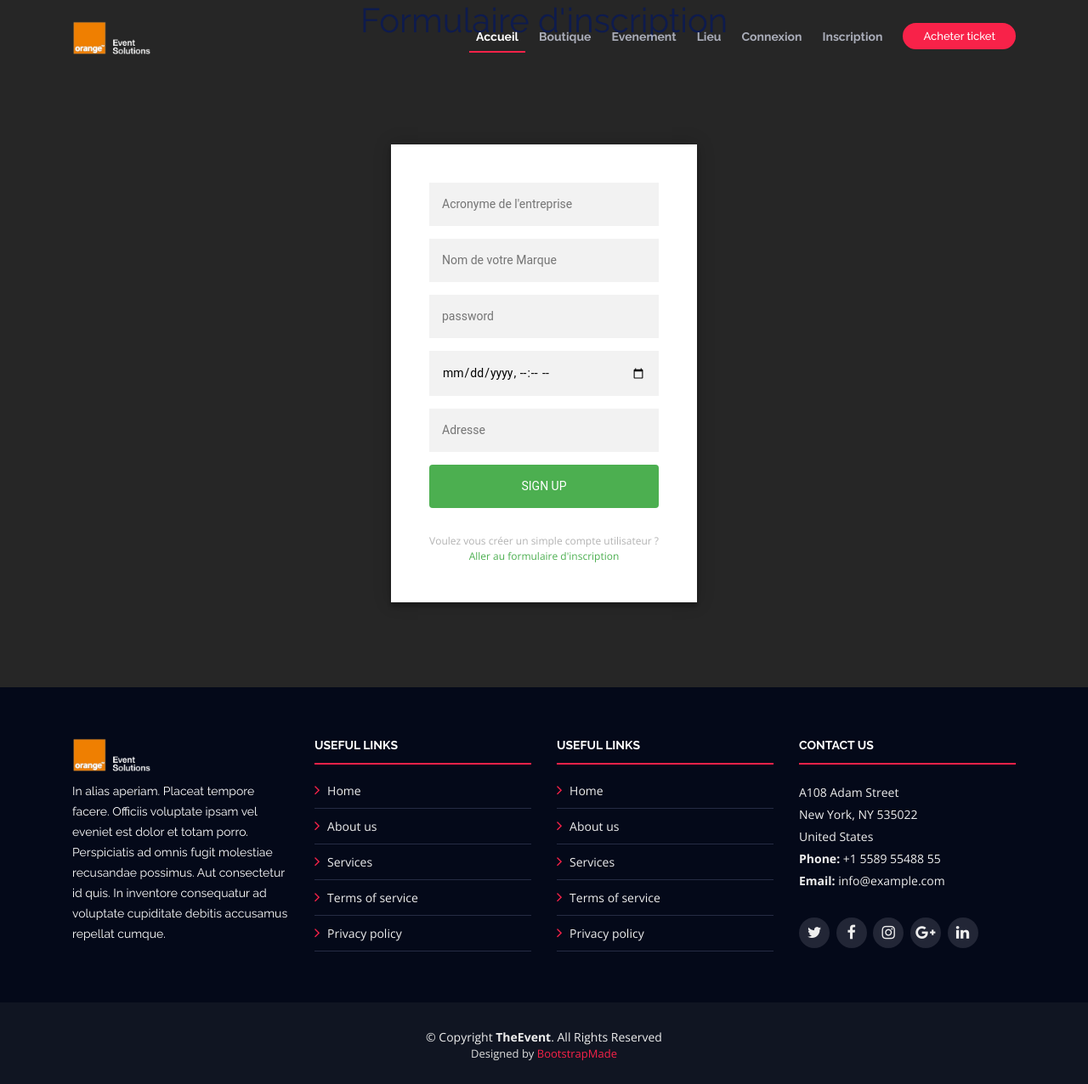
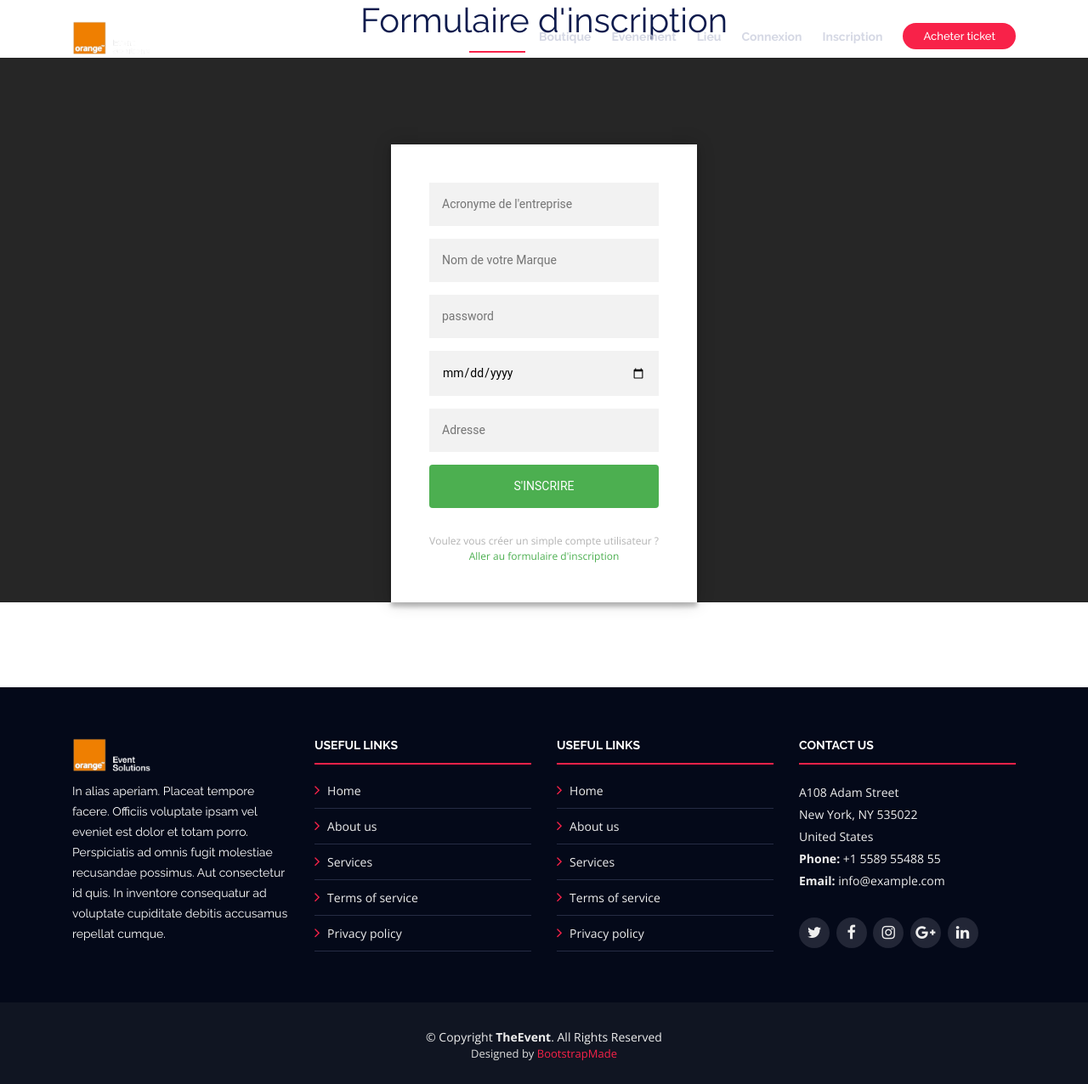
Before and after one commit to raph0424/survey, a PHP site: page /vue/inscription.php in a window 1280 px wide. Shown: the whole page at 85% size. Run offline with PHP 8.4, Linux system fonts and the light colour scheme; some libraries are stand-ins or nearby versions.

Commit message:
Add files via upload

```diff
--- a/vue/formulaire/formInscription.php
+++ b/vue/formulaire/formInscription.php
@@ -1,6 +1,6 @@
 <link href="css/formstyle.css" rel="stylesheet">
 <style type="text/css">
-body {
+.body {
        background-color: #262626;
 }
 .login-page {
@@ -8,7 +8,6 @@
   padding: 8% 0 0;
   margin: auto;
 }
-
 .form {
   position: relative;
   z-index: 1;
@@ -19,7 +18,6 @@
   text-align: center;
   box-shadow: 0 0 20px 0 rgba(0, 0, 0, 0.2), 0 5px 5px 0 rgba(0, 0, 0, 0.24);
 }
-
 .form input {
   font-family: "Roboto", sans-serif;
   outline: 0;
@@ -31,7 +29,6 @@
   box-sizing: border-box;
   font-size: 14px;
 }
-
 .form .btn {
   font-family: "Roboto", sans-serif;
   text-transform: uppercase;
@@ -46,33 +43,27 @@
   transition: all 0.3 ease;
   cursor: pointer;
 }
-
 .form button:hover,
 .form button:active,
 .form button:focus {
   background: #43A047;
 }
-
 .form .message {
   margin: 15px 0 0;
   color: #b3b3b3;
   font-size: 12px;
 }
-
 .form .message a {
   color: #4CAF50;
   text-decoration: none;
 }
-
 .form .register-form {
   display: none;
 }
-
 .infoo {
   margin: 50px auto;
   text-align: center;
 }
-
 .infoo h1 {
   margin: 0 0 15px;
   padding: 0;
@@ -80,49 +71,45 @@
   font-weight: 300;
   color: #1a1a1a;
 }
-
 .infoo span {
   color: #4d4d4d;
   font-size: 12px;
 }
-
 .infoo span a {
   color: #000000;
   text-decoration: none;
 }
-
 .infoo span .fa {
   color: #EF3B3A;
 }
 </style>
-<body>
+<div class = "body">
 <script src="https://ajax.googleapis.com/ajax/libs/jquery/2.1.1/jquery.min.js"></script>
 <div id="login_page" class="login-page">
   <div class="form">
     <form id="register_form" class="register-form">
       <input type="text" name="nom" placeholder="Nom">
       <input type="text" name="prenom" placeholder="Prénom">
-      <input type="text" name="email" placeholder="email address" />
+      <input type="text" name="email" placeholder="Adresse email" />
       <input type="password" name="mdp" placeholder="password" />
       <input type="text" name="telephone" placeholder="N° Télephone" />
       <input type="date" name="date_naissance" placeholder="Votre date de naissance">
       <input type="text" name="adresse" placeholder="Adresse">
       <input type="text" name="code_postal" placeholder="Code postal">
       <input type="hidden" name="role" value="ROLE_USER" />
-      <input type="submit" class="btn" value="Sign up" />
+      <input type="submit" class="btn" name ="sinscrir" value="S'inscrire" />
       <p class="message">
           Désirez vous faire partie de nos partenaires ?
         <a href="#">Inscrivez vous en tant que partenaire</a>
-
       </p>
     </form>
     <form id="login_form" action="#" method="POST" class="login-form">
-      <input name="acronyme" id="acronyme" type="text" placeholder="Acronyme de l'entreprise" />
+      <input name="accronyme" id="acronyme" type="text" placeholder="Acronyme de l'entreprise" />
       <input name="nom_marque" id="nom_marque" type="text" placeholder="Nom de votre Marque" />
-      <input name="password" id="password" type="password" placeholder="password" />
-      <input type="datetime-local" id="date_debut" name="date_debut" />
+      <input name="mdp" id="password" type="password" placeholder="password" />
+      <input type="date" id="date_debut" name="date_debut" />
       <input type="text"  id="adresse" name="adresse" placeholder="Adresse">
-      <input id="btnLg" type="submit" class="btn" value="Sign up" />
+      <input id="btnLg" type="submit" class="btn" name ="sinscrire" value="S'inscrire" />
       <p class="message">
         Voulez vous créer un simple compte utilisateur ?
         <a href="#">Aller au formulaire d'inscription</a>
@@ -130,7 +117,7 @@
     </form>
   </div>
 </div>
-</body>
+</div>
 <script>
 $('.message a').click(function() {
   $('form').animate({
```
